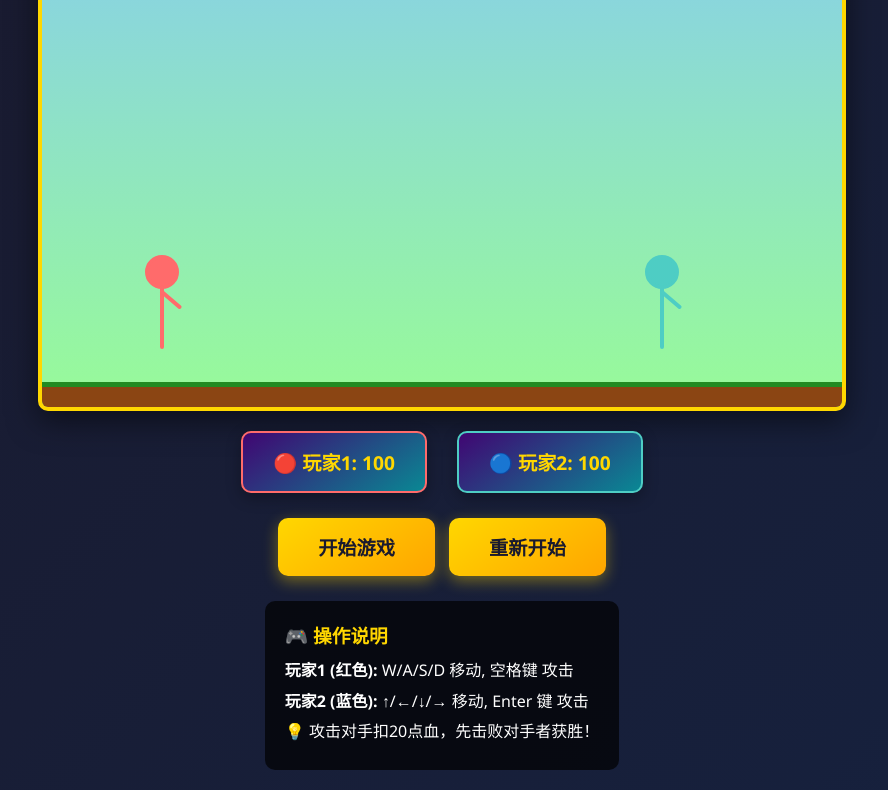
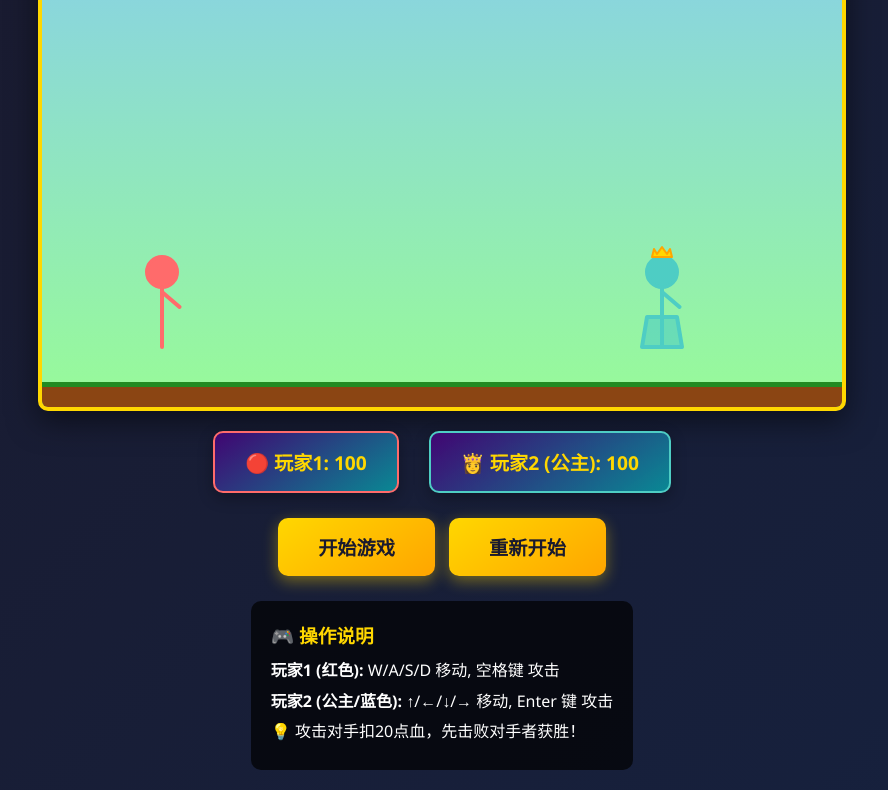
Before and after one commit to hpspku/stickman-fight, a plain HTML site: page stickman-fight.html in a window 1280 px wide. Shown: the part 207-997 px from the top of the page, without its empty margins (198-1086 px from the left). Drawn offline with Linux system fonts and the light colour scheme.

Commit message:
Update player2 to princess character with crown and skirt

```diff
--- a/stickman-fight.html
+++ b/stickman-fight.html
@@ -169,7 +169,7 @@
     </style>
 </head>
 <body>
-    <h1 class="game-title">⚔️ 火柴人比武 ⚔️</h1>
+    <h1 class="game-title">⚔️ 火柴人比武 👸⚔️</h1>
 
     <canvas id="gameCanvas" width="800" height="500"></canvas>
 
@@ -178,7 +178,7 @@
             🔴 玩家1: <span id="player1Health">100</span>
         </div>
         <div class="player-info player2">
-            🔵 玩家2: <span id="player2Health">100</span>
+            👸 玩家2 (公主): <span id="player2Health">100</span>
         </div>
     </div>
 
@@ -190,7 +190,7 @@
     <div class="instructions">
         <h3>🎮 操作说明</h3>
         <p><strong>玩家1 (红色):</strong> W/A/S/D 移动, 空格键 攻击</p>
-        <p><strong>玩家2 (蓝色):</strong> ↑/←/↓/→ 移动, Enter 键 攻击</p>
+        <p><strong>玩家2 (公主/蓝色):</strong> ↑/←/↓/→ 移动, Enter 键 攻击</p>
         <p>💡 攻击对手扣20点血，先击败对手者获胜！</p>
     </div>
 
@@ -208,7 +208,7 @@
 
         // 玩家类
         class Stickman {
-            constructor(x, y, color, controls) {
+            constructor(x, y, color, controls, isPrincess = false) {
                 this.x = x;
                 this.y = y;
                 this.width = 40;
@@ -225,6 +225,7 @@
                 this.attackCooldown = 0;
                 this.facingRight = color === '#FF6B6B';
                 this.animationFrame = 0;
+                this.isPrincess = isPrincess;
             }
 
             update() {
@@ -305,6 +306,38 @@
                 ctx.lineTo(bodyX + Math.sin(legAngle + Math.PI) * 15, bodyY + 90);
                 ctx.stroke();
 
+                // 公主的裙子
+                if (this.isPrincess) {
+                    ctx.beginPath();
+                    ctx.moveTo(bodyX - 15, bodyY + 60);
+                    ctx.lineTo(bodyX + 15, bodyY + 60);
+                    ctx.lineTo(bodyX + 20, bodyY + 90);
+                    ctx.lineTo(bodyX - 20, bodyY + 90);
+                    ctx.closePath();
+                    ctx.fillStyle = this.color;
+                    ctx.globalAlpha = 0.6;
+                    ctx.fill();
+                    ctx.globalAlpha = 1.0;
+                    ctx.stroke();
+
+                    // 公主皇冠
+                    ctx.beginPath();
+                    ctx.moveTo(bodyX - 10, bodyY);
+                    ctx.lineTo(bodyX - 8, bodyY - 8);
+                    ctx.lineTo(bodyX - 5, bodyY - 3);
+                    ctx.lineTo(bodyX, bodyY - 10);
+                    ctx.lineTo(bodyX + 5, bodyY - 3);
+                    ctx.lineTo(bodyX + 8, bodyY - 8);
+                    ctx.lineTo(bodyX + 10, bodyY);
+                    ctx.closePath();
+                    ctx.fillStyle = '#FFD700';
+                    ctx.fill();
+                    ctx.strokeStyle = '#FFA500';
+                    ctx.lineWidth = 2;
+                    ctx.stroke();
+                    ctx.lineWidth = 4;
+                }
+
                 ctx.restore();
             }
 
@@ -343,8 +376,8 @@
         }
 
         // 创建玩家
-        let player1 = new Stickman(100, 350, '#FF6B6B', { left: 'KeyA', right: 'KeyD', jump: 'KeyW', attack: 'Space' });
-        let player2 = new Stickman(600, 350, '#4ECDC4', { left: 'ArrowLeft', right: 'ArrowRight', jump: 'ArrowUp', attack: 'Enter' });
+        let player1 = new Stickman(100, 350, '#FF6B6B', { left: 'KeyA', right: 'KeyD', jump: 'KeyW', attack: 'Space' }, false);
+        let player2 = new Stickman(600, 350, '#4ECDC4', { left: 'ArrowLeft', right: 'ArrowRight', jump: 'ArrowUp', attack: 'Enter' }, true);
 
         let gameRunning = false;
         let animationId;
@@ -444,8 +477,8 @@
             cancelAnimationFrame(animationId);
             gameRunning = false;
 
-            player1 = new Stickman(100, 350, '#FF6B6B', { left: 'KeyA', right: 'KeyD', jump: 'KeyW', attack: 'Space' });
-            player2 = new Stickman(600, 350, '#4ECDC4', { left: 'ArrowLeft', right: 'ArrowRight', jump: 'ArrowUp', attack: 'Enter' });
+            player1 = new Stickman(100, 350, '#FF6B6B', { left: 'KeyA', right: 'KeyD', jump: 'KeyW', attack: 'Space' }, false);
+            player2 = new Stickman(600, 350, '#4ECDC4', { left: 'ArrowLeft', right: 'ArrowRight', jump: 'ArrowUp', attack: 'Enter' }, true);
 
             updateHealthDisplay();
 
```
